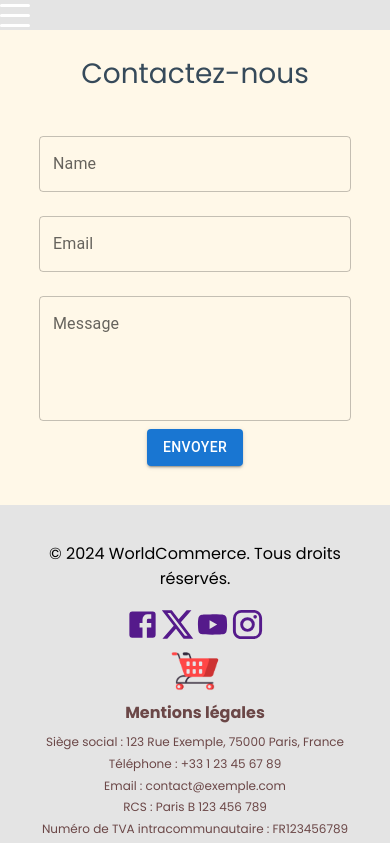
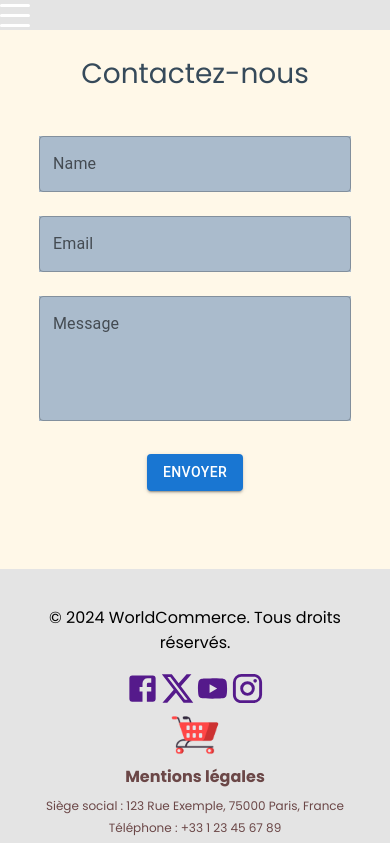
Before and after one commit to remi1230/react, a React (Vite) app: page /contact in a window 390 px wide. Shown: the top 843 px of the page. Built offline with nearby package versions, Linux system fonts and the light colour scheme.

Commit message:
Improve responsive

```diff
--- a/src/App.css
+++ b/src/App.css
@@ -38,8 +38,10 @@
   --cartItemTitle: #364a5a;
   --cartItemBg: linear-gradient(42deg, rgb(78, 100, 95) 0%, rgb(202, 219, 216) 35%, rgb(133, 196, 187) 100%);
   --prodBg: linear-gradient(42deg, rgb(20, 10, 36) 0%, rgb(82, 110, 110) 55%, rgb(179, 193, 190) 100%);
-  --customTooltipText: #f5ece6;
+  --customTooltipText: #f4f0ed;
   --customTooltipBg: #a5a5a5;
+  --contactFieldBg: #abc;
+  --contactFieldTxt: rgb(42, 13, 106);
 }
 
 /* ****************************** IMPORTS ********************************* */
@@ -159,6 +161,7 @@
 }
 
 html, body{
+  position: relative;
   margin: 0;
   padding: 0;
   height: 100%;
@@ -171,6 +174,10 @@ ul{
   padding: 0;
 }
 
+.userConnect{
+  color: red;
+}
+
 #root {
   margin: 0 auto;
   text-align: center;
--- a/src/components/ProdDetailPresentation.jsx
+++ b/src/components/ProdDetailPresentation.jsx
@@ -63,7 +63,7 @@ const DivSuperContainer = styled.div`
 const DivContainer = styled.div`
     display: flex;
     flex-direction: column;
-    gap: 50px;
+    gap: 25px;
     justify-content: center;
     align-items: center;
 `;
@@ -74,6 +74,7 @@ const CardProduitContainer = styled.div`
 `;
 
 const CardProduit = styled(Card)`
+    width: 50%;
     margin: auto;
     background-color: var(--cardProdBg);
 `;
@@ -100,7 +101,7 @@ const CardMediaStyled = styled(CardMedia)`
 
 const ProduitDescription = styled(CardContent)`
     color: var(--importantContentText);
-    font-size: 18px;
+    font-size: 1rem;
 `;
 
 const AddToCartButtonStyled = styled(AddToCartButton)`
@@ -160,6 +161,7 @@ const ProdDetailPresentation = (props) => {
     return (
       <DivSuperContainer>
           <DivContainer>
+              <AddToCartButtonStyled product={data} quantity={quantity} />
               <CardProduitContainer>
                   <CardProduit sx={{ width: 'fit-content' }}>
                       <CardContentStyled>
@@ -170,7 +172,7 @@ const ProdDetailPresentation = (props) => {
                             <TitleProduit>{data.title}<PriceProduit>{data.price + ' €'}</PriceProduit></TitleProduit>
                             <ImagesProduitContainer>
                                 {data.images.map(image =>
-                                    <CardMediaStyled key={image} sx={{ width: data.images.length > 1 ? 300 : 375 }} component="img" image={image} alt={data.title} />
+                                    <CardMediaStyled key={image} sx={{ width: 300 }} component="img" image={image} alt={data.title} />
                                 )}
                             </ImagesProduitContainer>
                         </ProduitsContainer>
@@ -180,7 +182,6 @@ const ProdDetailPresentation = (props) => {
                       </CardContentStyled>
                   </CardProduit>
               </CardProduitContainer>
-              <AddToCartButtonStyled product={data} quantity={quantity} />
               <Reviews data={data.reviews} />
           </DivContainer>
       </DivSuperContainer>
--- a/src/components/ProdsByCategoriePresentation.jsx
+++ b/src/components/ProdsByCategoriePresentation.jsx
@@ -6,7 +6,7 @@ import TitlePage from './TitlePage';
 
 const ComponentContainer = styled.div`
     display: block;
-    margin: 50px 0 50px 0;
+    margin: 50px 0 500px 0;
 `;
 const ImagesSuperContainer = styled.div`
     display: flex;
@@ -75,7 +75,7 @@ const ProdsPresentation = (props) => {
       <ImagesSuperContainer>
         <ImagesContainer>
           {data.map(item => (
-            <ProdPresentation id={item.id} image={item.thumbnail} title={item.title} price={item.price} />
+            <ProdPresentation id={item.id} image={item.thumbnail} title={item.title} price={item.price} description={item.description} />
           ))}
         </ImagesContainer>
       </ImagesSuperContainer>
--- a/src/components/ProdsPresentation.jsx
+++ b/src/components/ProdsPresentation.jsx
@@ -119,6 +119,7 @@ const ProdsPresentation = (props) => {
                             image={item.thumbnail}
                             title={item.title}
                             price={item.price}
+                            description={item.description}
                         />
                     ))}
                 </ImagesContainer>
--- a/src/components/accueilValeurs.jsx
+++ b/src/components/accueilValeurs.jsx
@@ -10,7 +10,6 @@ const ComponentContainer = styled.div`
 const TitleValeurs = styled.div`
     font-size: 28px;
     color: var(--prodsTitle);
-    margin-bottom: 15px;
 `;
 const ContentValeurs = styled.div`
     width: 100%;
@@ -27,12 +26,12 @@ const ParagraphTitleValeur = styled.p`
     line-height: 1.6;
 `;
 const ParagraphValeur = styled.p`
-    margin-bottom: 10px;
     text-align: center;
 `;
 const TitleValeur = styled.p`
     text-align: center;
     font-size: 24px;
+    font-weight: 500;
 `;
 
 const AccueilValeurs = () => {
--- a/src/components/contactForm.jsx
+++ b/src/components/contactForm.jsx
@@ -1,4 +1,5 @@
 import React, { useState } from 'react';
+import styled from 'styled-components';
 import { Button, Snackbar, Alert, TextField } from '@mui/material';
 import { Formik, Form, Field } from 'formik';
 import * as Yup from 'yup';
@@ -8,6 +9,17 @@ const validationSchema = Yup.object({
   email: Yup.string().email('Invalid email address').required('Required'),
   message: Yup.string().required('Required'),
 });
+
+const StyledTextField = styled(TextField)`
+  background-color: var(--contactFieldBg);
+  & .MuiInputBase-input {
+    color: var(--contactFieldTxt);
+  }
+`;
+
+const DivFieldsContainer = styled.div`
+  margin-bottom: 25px;
+`;
 
 const ContactForm = () => {
   const [open, setOpen] = useState(false);
@@ -34,11 +46,11 @@ const ContactForm = () => {
         validationSchema={validationSchema}
         onSubmit={handleSubmit}
       >
-        {({ isSubmitting, errors, touched }) => (
+        {({ isSubmitting, errors, touched, handleChange, handleBlur, values }) => (
           <Form>
+            <DivFieldsContainer>
               <div>
-              <Field
-                as={TextField}
+                <StyledTextField
                   name="name"
                   type="text"
                   label="Name"
@@ -47,11 +59,13 @@ const ContactForm = () => {
                   fullWidth
                   error={touched.name && Boolean(errors.name)}
                   helperText={touched.name && errors.name}
+                  onChange={handleChange}
+                  onBlur={handleBlur}
+                  value={values.name}
                 />
               </div>
               <div>
-              <Field
-                as={TextField}
+                <StyledTextField
                   name="email"
                   type="email"
                   label="Email"
@@ -60,11 +74,13 @@ const ContactForm = () => {
                   fullWidth
                   error={touched.email && Boolean(errors.email)}
                   helperText={touched.email && errors.email}
+                  onChange={handleChange}
+                  onBlur={handleBlur}
+                  value={values.email}
                 />
               </div>
               <div>
-              <Field
-                as={TextField}
+                <StyledTextField
                   name="message"
                   type="text"
                   label="Message"
@@ -75,8 +91,12 @@ const ContactForm = () => {
                   rows={4}
                   error={touched.message && Boolean(errors.message)}
                   helperText={touched.message && errors.message}
+                  onChange={handleChange}
+                  onBlur={handleBlur}
+                  value={values.message}
                 />
               </div>
+            </DivFieldsContainer>
             <Button type="submit" variant="contained" color="primary" disabled={isSubmitting}>
               Envoyer
             </Button>
--- a/src/components/lastProdsPresentation.jsx
+++ b/src/components/lastProdsPresentation.jsx
@@ -107,7 +107,7 @@ const LastProdsPresentation = () => {
       <ImagesSuperContainer>
         <ImagesContainer>
           {data.map(item => (
-            <ProdPresentation id={item.id} image={item.images[0]} title={item.title} price={item.price} />
+            <ProdPresentation id={item.id} image={item.images[0]} title={item.title} price={item.price} description={item.description}/>
           ))}
         </ImagesContainer>
       </ImagesSuperContainer>
--- a/src/main.jsx
+++ b/src/main.jsx
@@ -1,8 +1,7 @@
-import { useState } from 'react'
-import './App.css'
-import React from 'react'
-import ReactDOM from 'react-dom/client'
-import { BrowserRouter as Router, Route, Routes } from 'react-router-dom'
+import './App.css';
+import React from 'react';
+import ReactDOM from 'react-dom/client';
+import { BrowserRouter as Router, Route, Routes } from 'react-router-dom';
 import Navigation from './components/Navigation';
 import Footer from './components/footer';
 import Accueil from './pages/Accueil';
@@ -17,9 +16,22 @@ import ProduitsByCategorie from './pages/ProduitsByCategorie';
 import Checkout from './pages/Checkout';
 import Login from './pages/Login';
 import Register from './pages/Register';
-
 import { CartProvider } from './components/CartContext';
 import { AuthProvider } from './components/AuthContext';
+
+const Layout = ({ children }) => (
+  <>
+    <header>
+      <Navigation />
+    </header>
+    <main>
+      {children}
+    </main>
+    <footer>
+      <Footer />
+    </footer>
+  </>
+);
 
 let link = document.createElement('link');
 link.rel  = 'stylesheet';
@@ -31,7 +43,7 @@ ReactDOM.createRoot(document.getElementById('root')).render(
     <AuthProvider>
       <CartProvider>
         <Router>
-          <Navigation />
+          <Layout>
             <Routes>
               <Route exact path="/" element={<Accueil />} />
               <Route path="/produits" element={<Produits />} />
@@ -46,7 +58,7 @@ ReactDOM.createRoot(document.getElementById('root')).render(
               <Route path="/login" element={<Login />} />
               <Route path="/register" element={<Register />} />
             </Routes>
-          <Footer />
+          </Layout>
         </Router>
       </CartProvider>
     </AuthProvider>
--- a/src/pages/Contact.jsx
+++ b/src/pages/Contact.jsx
@@ -4,9 +4,16 @@ import ContactForm from '../components/contactForm';
 import TitlePage from '../components/TitlePage';
 
 const DivContainer = styled.div`
-  margin: 10%;
+  margin: 10% 25%;
+  margin-bottom: 500px;
+  @media (max-width: 1200px) {
+      margin: 20% 20%;
+  }
+  @media (max-width: 900px) {
+      margin: 20% 15%;
+  }
   @media (max-width: 600px) {
-      margin-top: 20%;
+      margin: 20% 10%;
   }
 `;
 
```
Also changed, not shown: src/components/Navigation.jsx (+6 -4 lines), src/components/prodPresentation.jsx (+20 -5 lines). Lines whose indentation alone changed are shown as unchanged.
